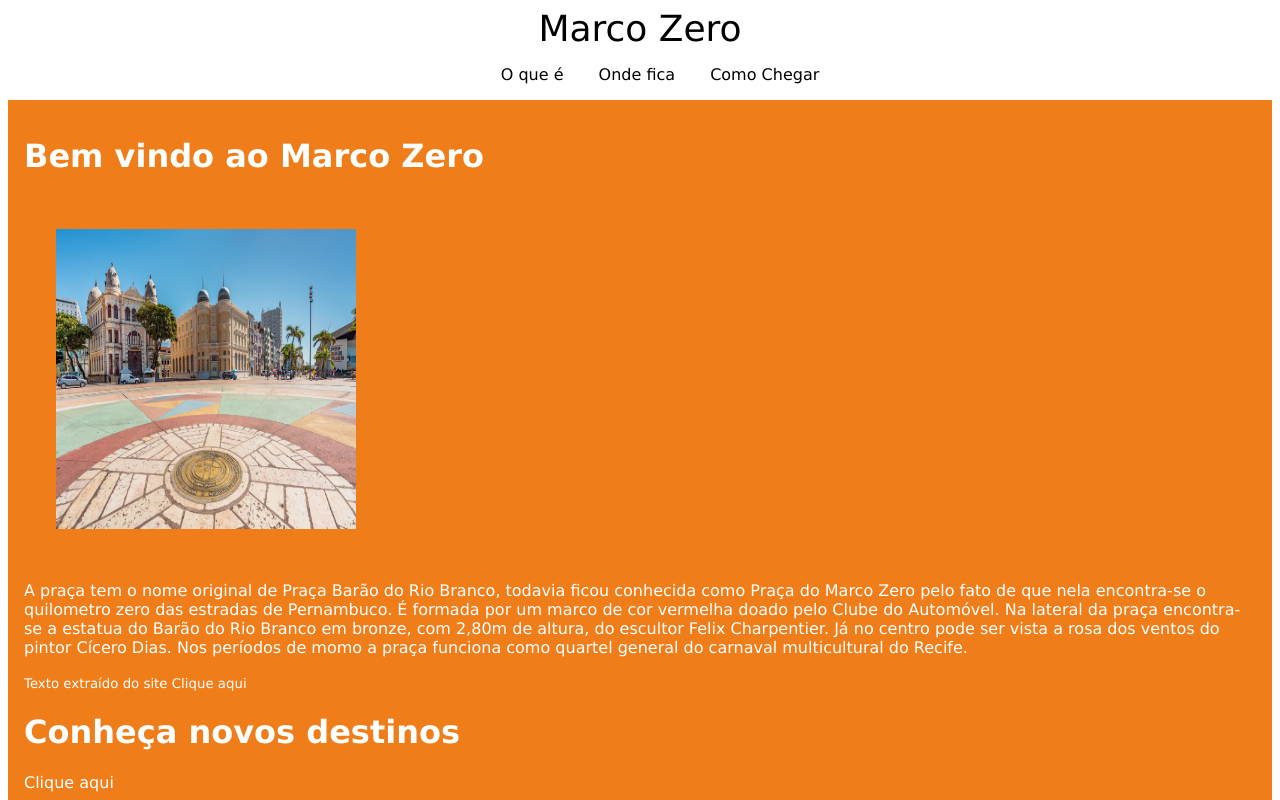
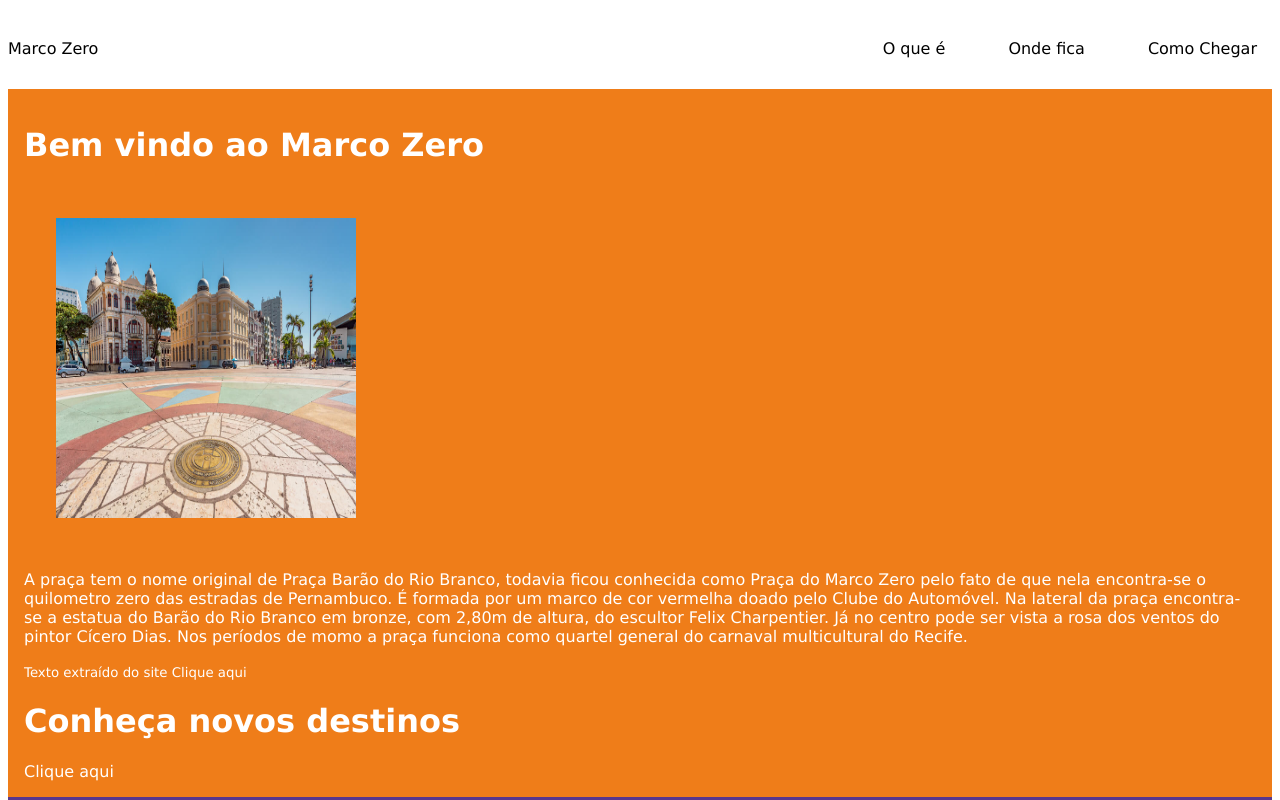
Before and after one commit to flaviakethellen/projesto_recife, a plain HTML site: page Inicio/inicio.html in a window 1280 px wide. Shown: the top 800 px of the page. Drawn offline with Linux system fonts and the light colour scheme.

Commit message:
commit flexbox

```diff
--- a/Inicio/inicio.html
+++ b/Inicio/inicio.html
@@ -17,87 +17,7 @@
         </header>
         <main>
             <h1>Bem vindo ao Marco Zero</h1>
-            <img src="/Inicio/img/Praca-do-Maraco-Zero-Rosa-dos-Ventos-Abre.jpg" width="300" height="300" alt="Praç
-
-
-
-
-
-
-
-
-
-
-
-
-
-
-
-
-
-
-
-
-
-
-
-
-
-
-
-
-
-
-
-
-
-
-
-
-
-
-
-
-
-
-
-
-
-
-
-
-
-
-
-
-
-
-
-
-
-
-
-
-
-
-
-
-
-
-
-
-
-
-
-
-
-
-
-
-
-
-
-            a Marco Zero">
+            <img src="/Inicio/img/Praca-do-Maraco-Zero-Rosa-dos-Ventos-Abre.jpg" width="300" height="300" alt="Praça Marco Zero">
             <p>
                 A praça tem o nome original de Praça Barão do Rio Branco, todavia ficou conhecida como Praça do Marco Zero pelo fato de que nela encontra-se o quilometro zero das estradas de Pernambuco.
                 É formada por um marco de cor vermelha doado pelo Clube do Automóvel. Na lateral da praça encontra-se a estatua do Barão do Rio Branco em bronze, com 2,80m de altura, do escultor Felix Charpentier.
--- a/Inicio/style.css
+++ b/Inicio/style.css
@@ -34,18 +34,23 @@ header {
     margin: 8px;
   }
 
-
-  div{
-    text-align: center;
-    font-size: 36px;
-  }
   li{
     list-style: none;
     display: inline;
     margin: 15px;
   }
 
-  ul{
-    text-align: center;
+  header {
+    display: flex;
+    justify-content: space-between;
+    align-items: center;
+  }
 
+  ul {
+    display: flex;
+    justify-content: flex-end;
   }
+
+  li, .rede-social {
+    margin-left: 48px;
+  }
```
